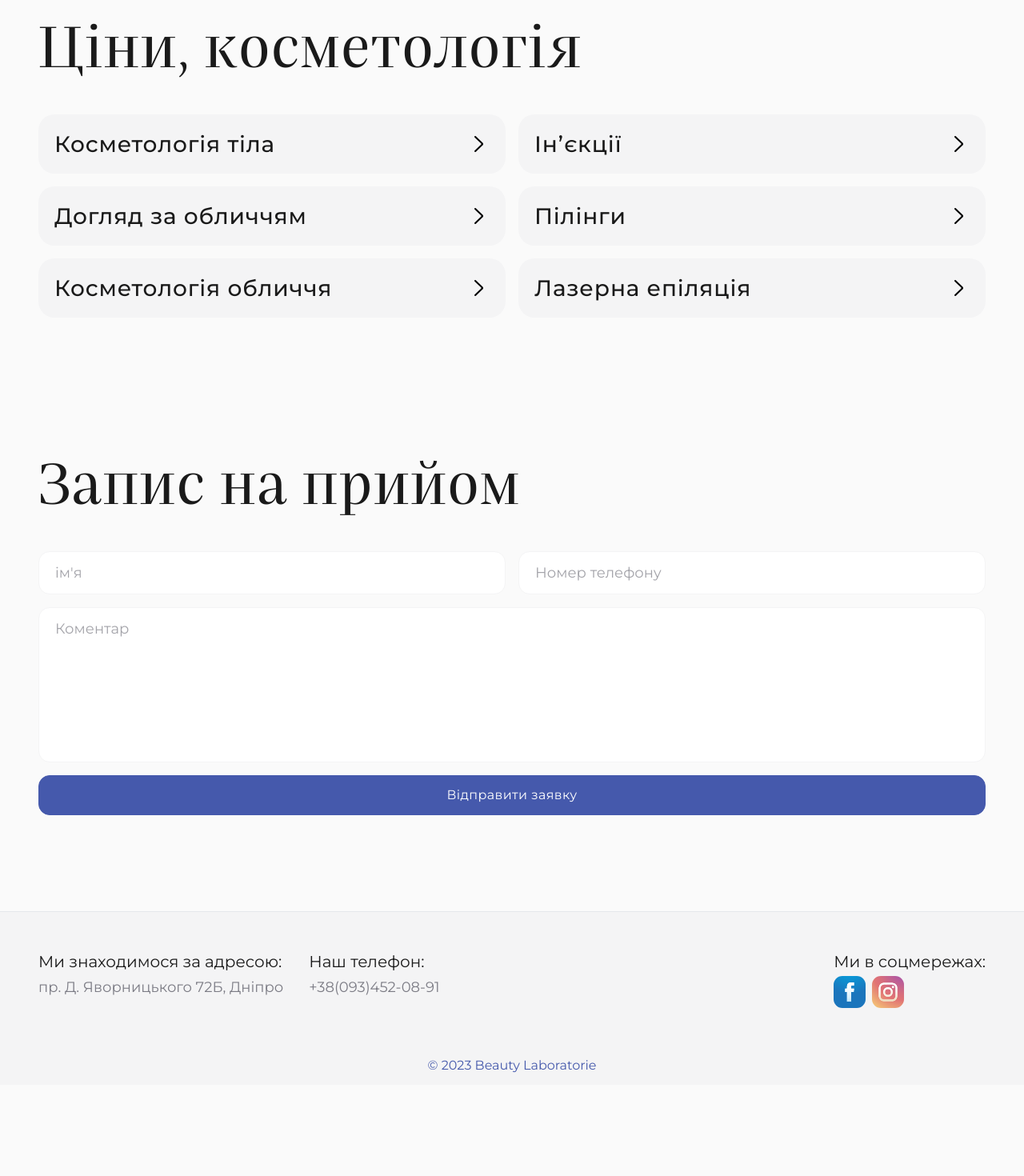
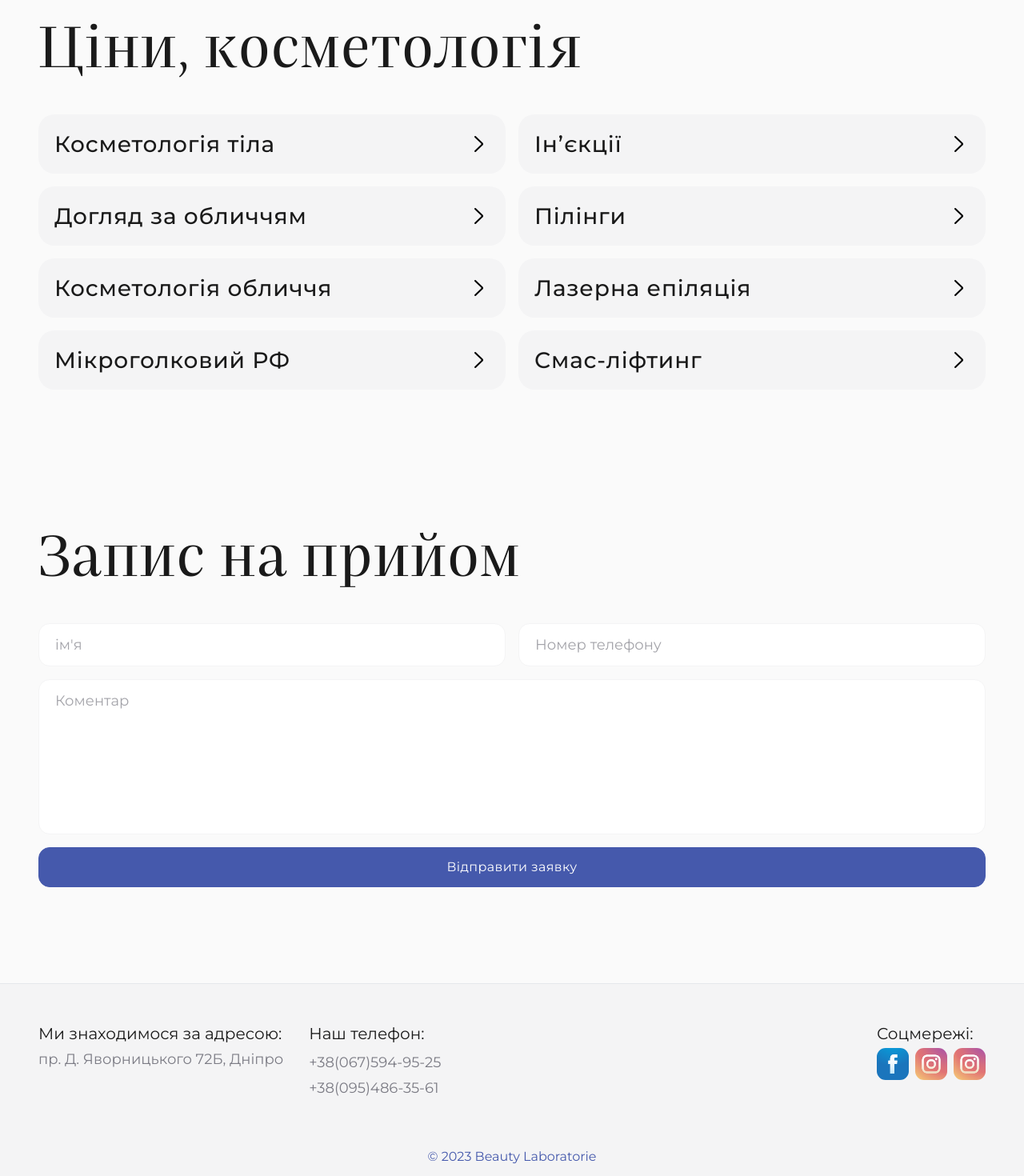
Before and after one commit to Beauty-lab-team/beauty_laboratorie, a Next.js app: page /prices in a window 1280 px wide. Shown: the part 133-1603 px from the top of the page at 80% size. Before the commit the page ends 1489 px from the top, so only its background shows below. Built offline with nearby package versions, Linux system fonts and the light colour scheme; a web font is replaced by a local one.

Commit message:
add new contacts, add services

```diff
--- a/src/components/UI/accordion/Accordion.jsx
+++ b/src/components/UI/accordion/Accordion.jsx
@@ -35,7 +35,7 @@ export default function Accordion({ heading, sectionId, isClickable = false, chi
                   <CardHeading className={!isOpen ? 'mb-0' : 'mb-3'}>{heading}</CardHeading>
                   <svg className={isOpen && s.open} xmlns='http://www.w3.org/2000/svg' width='11' height='20' id='arrow'>
                      <path
-                        fill-rule='evenodd'
+                        fillRule='evenodd'
                         d='M.366 19.708c.405.39 1.06.39 1.464 0l8.563-8.264a1.95 1.95 0 0 0 0-2.827L1.768.292A1.063 1.063 0 0 0 .314.282a.976.976 0 0 0-.011 1.425l7.894 7.617a.975.975 0 0 1 0 1.414L.366 18.295a.974.974 0 0 0 0 1.413'
                      ></path>
                   </svg>
--- a/src/components/footer/Footer.jsx
+++ b/src/components/footer/Footer.jsx
@@ -13,16 +13,20 @@ export default function Footer() {
                </div>
                <div className={s.tel}>
                   <p>Наш телефон:</p>
-                  <a href='tel:+380934520891'>+38(093)452-08-91</a>
+                  <a href='tel:+380675949525'>+38(067)594-95-25</a>
+                  <a href='tel:+380954863561'>+38(095)486-35-61</a>
                </div>
             </div>
             <div className={s.social}>
-               <p>Ми в соцмережах:</p>
+               <p>Соцмережі:</p>
                <div>
                   <a href='https://www.facebook.com/profile.php?id=100026693756002'>
                      <img src='/icons/facebook.svg' alt='facebook' />
                   </a>
                   <a href='https://instagram.com/beauty.laboratorie?igshid=MzRlODBiNWFlZA=='>
+                     <img src='/icons/instagram.svg' alt='instagram' />
+                  </a>
+                  <a href='https://instagram.com/rozbeiko_cosmetolog?igshid=MzMyNGUyNmU2YQ%3D%3D&utm_source=qr'>
                      <img src='/icons/instagram.svg' alt='instagram' />
                   </a>
                </div>
--- a/src/components/footer/Footer.module.scss
+++ b/src/components/footer/Footer.module.scss
@@ -3,10 +3,14 @@
    .content {
       @apply container px-3 md:px-12 py-12 mx-auto flex flex-col md:flex-row md:justify-between md:items-start gap-6;
    }
+
    .contacts {
       @apply flex flex-col md:flex-row gap-6 md:gap-8;
       a {
          @apply text-text-2 text-lg hover:underline;
+      }
+      .tel {
+         @apply flex flex-col gap-1;
       }
    }
    .contacts,
--- a/src/data.js
+++ b/src/data.js
@@ -413,5 +413,59 @@ export const data = {
             },
          ],
       },
+      {
+         id: 7,
+         cover: '',
+         categoryMain: 'Мікроголковий РФ',
+         services: [
+            {
+               time: null,
+               price: 3000,
+               description: 'Лице',
+            },
+            {
+               time: null,
+               price: 2000,
+               description: 'Шия',
+            },
+            {
+               time: null,
+               price: 4500,
+               description: 'Лице+шия',
+            },
+            {
+               time: null,
+               price: 4000,
+               description: 'Внутрішня поверхня стегна (2 ноги)',
+            },
+            {
+               time: null,
+               price: 3000,
+               description: 'Живіт(лікування розтяжок)',
+            },
+         ],
+      },
+      {
+         id: 8,
+         cover: '',
+         categoryMain: 'Смас-ліфтинг',
+         services: [
+            {
+               time: null,
+               price: 7000,
+               description: 'Лице повністю',
+            },
+            {
+               time: null,
+               price: 4500,
+               description: 'Нижня третина (щоки, підборіддя)',
+            },
+            {
+               time: null,
+               price: 1500,
+               description: 'Зона навколо очей',
+            },
+         ],
+      },
    ],
 }
```
